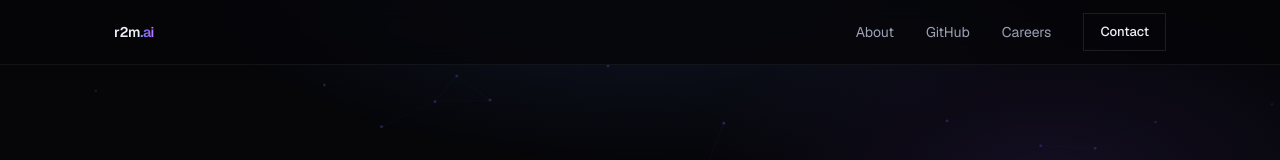
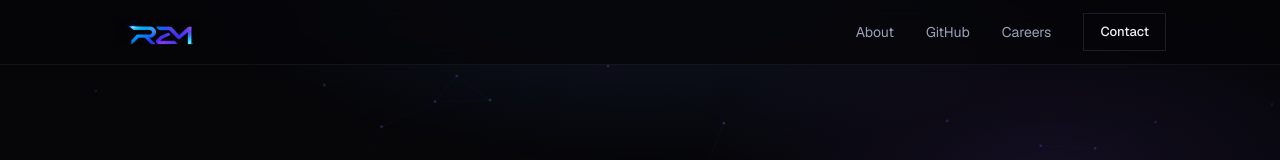
Before and after one commit to r2m-ai/r2m-site, a Next.js app: page / in a window 1280 px wide. Shown: the top 160 px of the page. Built offline with nearby package versions, Linux system fonts and the light colour scheme.

Commit message:
Nav brand: use logo mark image instead of text wordmark

```diff
--- a/src/components/SiteHeader.tsx
+++ b/src/components/SiteHeader.tsx
@@ -1,3 +1,4 @@
+import Image from "next/image";
 import Link from "next/link";
 
 export function SiteHeader() {
@@ -7,8 +8,15 @@ export function SiteHeader() {
         aria-label="Main"
         className="mx-auto flex h-16 max-w-[1100px] items-center justify-between px-6 text-[14px]"
       >
-        <Link href="/" className="font-semibold tracking-tight text-ink no-underline">
-          r2m<span className="grad-text">.ai</span>
+        <Link href="/" className="inline-flex items-center no-underline">
+          <Image
+            src="/nav-mark.png"
+            alt="r2m.ai"
+            width={86}
+            height={28}
+            unoptimized
+            className="h-7 w-auto"
+          />
         </Link>
         <div className="flex items-center gap-8">
           <Link
```
Also changed, not shown: public/nav-mark.png (added).
